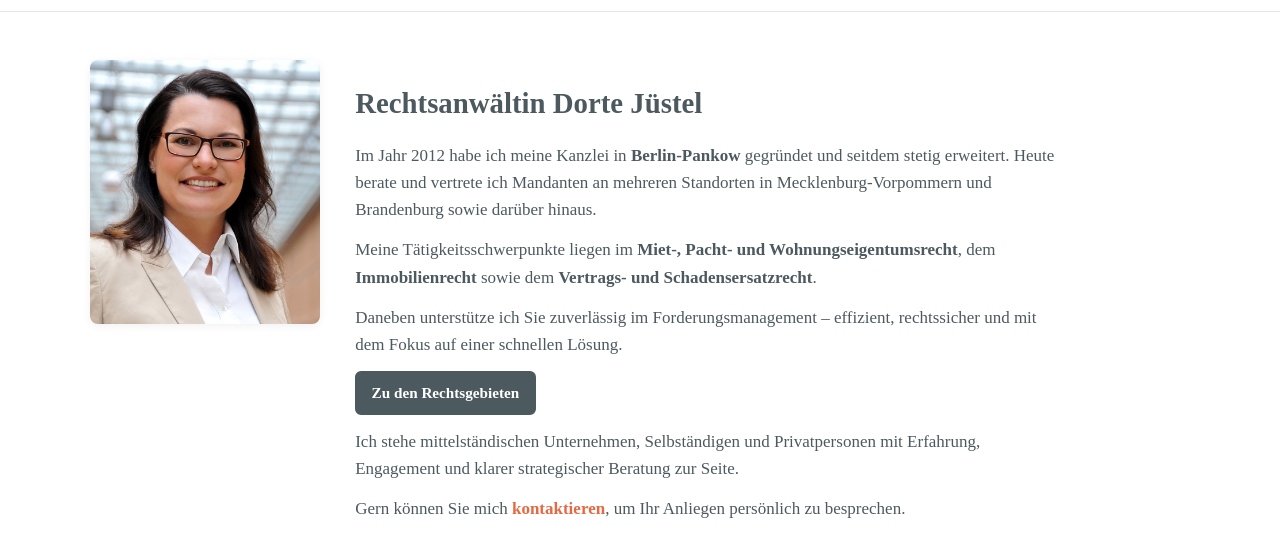
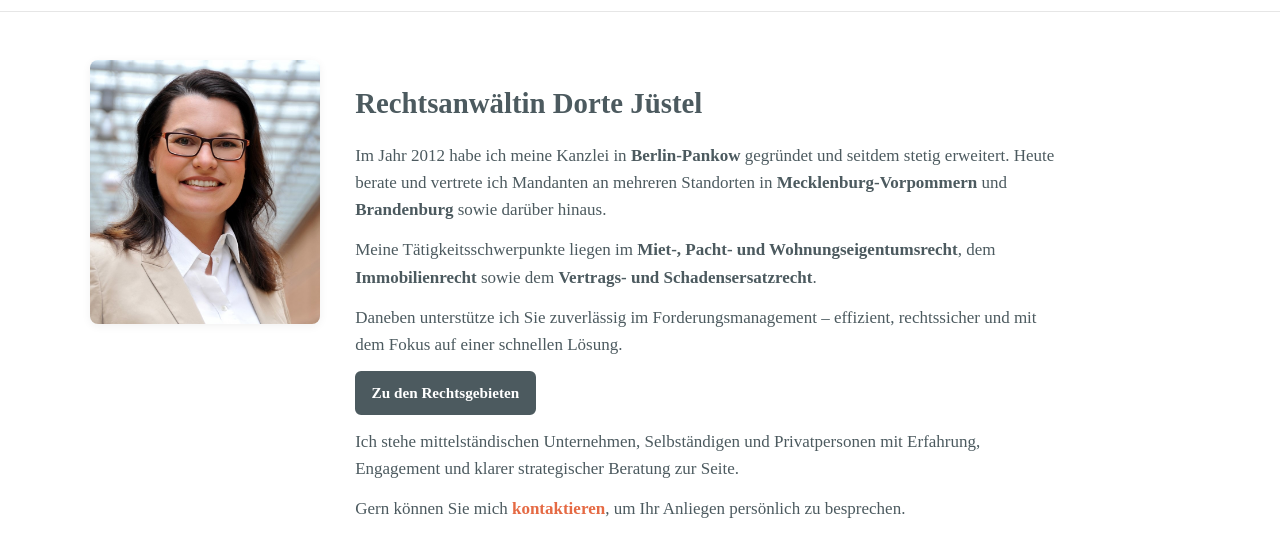
Before and after one commit to Kanzlei-Justel/kanzlei-juestel, a plain HTML site: page index.html in a window 1280 px wide. Shown: the part 45-602 px from the top of the page. Drawn offline with Linux system fonts and the light colour scheme.

Commit message:
Update index.html

```diff
--- a/index.html
+++ b/index.html
@@ -34,7 +34,7 @@
         <div class="intro-text">
           <h1 class="h1">Rechtsanwältin Dorte Jüstel</h1>
 
-          <p>Im Jahr 2012 habe ich meine Kanzlei in <strong>Berlin-Pankow</strong> gegründet und seitdem stetig erweitert. Heute berate und vertrete ich Mandanten an mehreren Standorten in Mecklenburg-Vorpommern und Brandenburg sowie darüber hinaus.</p>
+          <p>Im Jahr 2012 habe ich meine Kanzlei in <strong>Berlin-Pankow</strong> gegründet und seitdem stetig erweitert. Heute berate und vertrete ich Mandanten an mehreren Standorten in <strong>Mecklenburg-Vorpommern</strong> und <strong>Brandenburg</strong> sowie darüber hinaus.</p>
 
           <p>Meine Tätigkeitsschwerpunkte liegen im <strong>Miet-, Pacht- und Wohnungseigentumsrecht</strong>, dem <strong>Immobilienrecht</strong> sowie dem <strong>Vertrags- und Schadensersatzrecht</strong>.</p>
 
```
